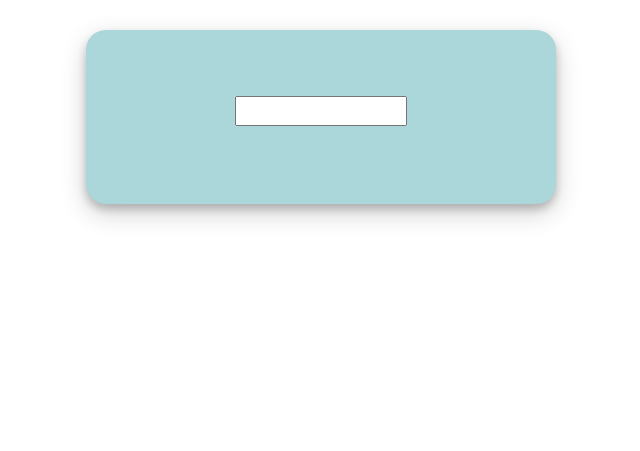
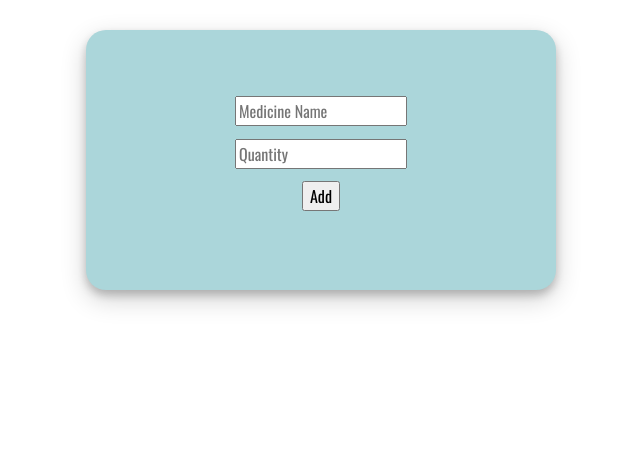
Before and after one commit to ayushgd/hms, a Python web app: template templates/issue_medicine.html in a window 1280 px wide. Shown: the part 72-523 px from the top of the page, without its empty margins (319-959 px from the left). Run offline with Jinja, Linux system fonts and the light colour scheme; the template is opened without the code that fills it, so the values that code supplies are empty; some libraries are stand-ins or nearby versions.

Commit message:
issue medicine

```diff
--- a/templates/issue_medicine.html
+++ b/templates/issue_medicine.html
@@ -6,10 +6,13 @@
         <div class="login-form-2 text-center">
             <form method="POST" action="/" novalidate>
                 <div class="form-group">
-                    <input type="text" placeholder=""/>
+                    <input type="text" placeholder="Medicine Name"/>
                 </div>
                 <div class="form-group">
-                   {{ form.submit(class_="btnSubmit") }}
+                    <input type="number" placeholder="Quantity"/>
+                </div>
+                <div class="form-group">
+                   <input type="submit" value="Add"/>
                 </div>
             </form>
         </div>
```
